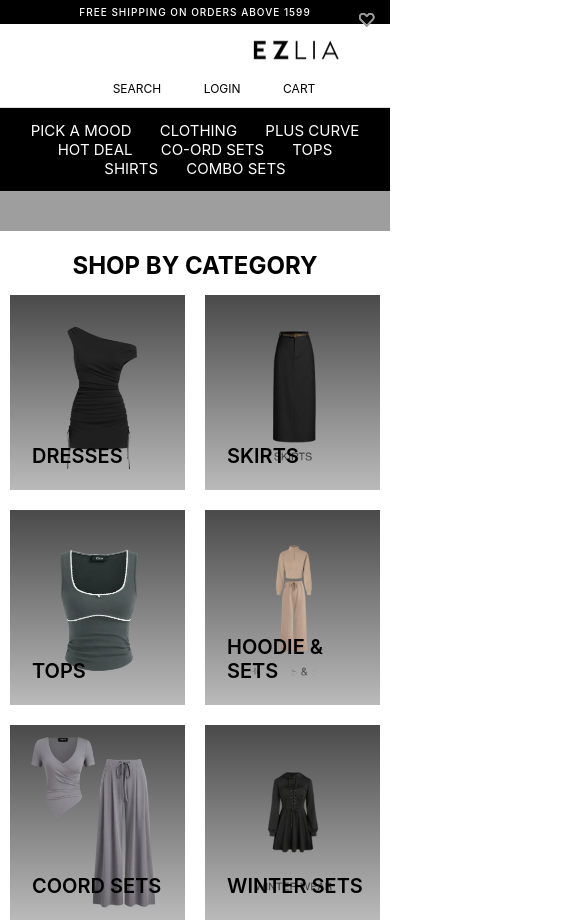
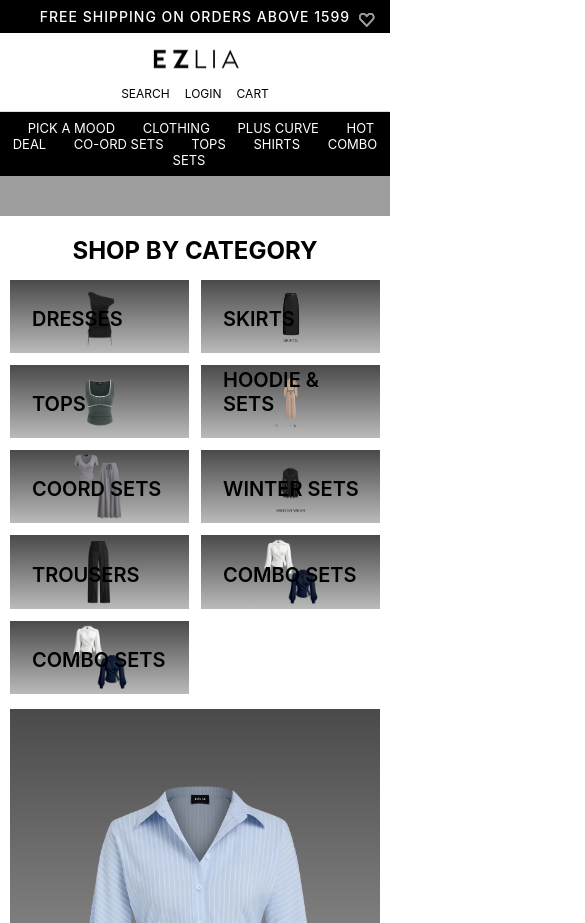
Before and after one commit to mayanksingh-0852/trail-website, a plain HTML site: page index.html in a window 390 px wide. Shown: the top 923 px of the page, 585 px wide, since content can reach past the window. Drawn offline with Linux system fonts and the light colour scheme; grey boxes are pictures that could not be loaded.

Commit message:
Update responsive style.css

```diff
--- a/style.css
+++ b/style.css
@@ -384,57 +384,98 @@ height:132px;
   text-decoration: underline;
 }
 
+/* responsive */
 @media (max-width: 576px) {
 
-  .top-bar {
-    font-size: 10px;
-    padding: 6px;
+  body {
+    overflow-x: hidden;
   }
 
+  /* Navbar */
   .navbar {
     flex-direction: column;
+    padding: 10px;
     gap: 10px;
-    padding: 10px;
+  }
+
+  .logo {
+    margin: 0;
+  }
+
+  .nav-right {
+    display: flex;
+    gap: 15px;
   }
 
   .nav-right button {
+    margin-left: 0;
     font-size: 12px;
   }
 
+  .nav-left {
+    width: 100%;
+    font-size: 13px;
+    padding: 8px;
+  }
+
+  /* Hero */
   .hero {
     height: auto;
     padding: 20px;
-    text-align: center;
   }
 
+  /* Category */
   .category-wrapper {
     grid-template-columns: 1fr;
+    gap: 15px;
   }
 
   .category-grid {
     grid-template-columns: 1fr 1fr;
+    gap: 12px;
   }
 
   .cat-card img {
-    max-width: 40vw;
+    width: 100%;
+    height: auto;
   }
 
+  .category-big img {
+    width: 100%;
+    height: auto;
+  }
+
+  /* Products */
   .product-section {
     grid-template-columns: 1fr 1fr;
     gap: 12px;
+    padding: 10px;
   }
 
+  /* Video */
   .product-video video {
-    width: 90vw;
+    width: 100%;
     height: auto;
   }
 
+  /* Background image */
+  .bgg2 {
+    width: 100%;
+    height: auto;
+  }
+
+  /* Footer */
   .footer {
     padding: 30px 20px;
   }
 
   .footer-container {
     flex-direction: column;
-    gap: 30px;
+    gap: 25px;
+  }
+
+  .footer-left img {
+    width: 40vw;
+    margin-bottom: 20px;
   }
 }
```
